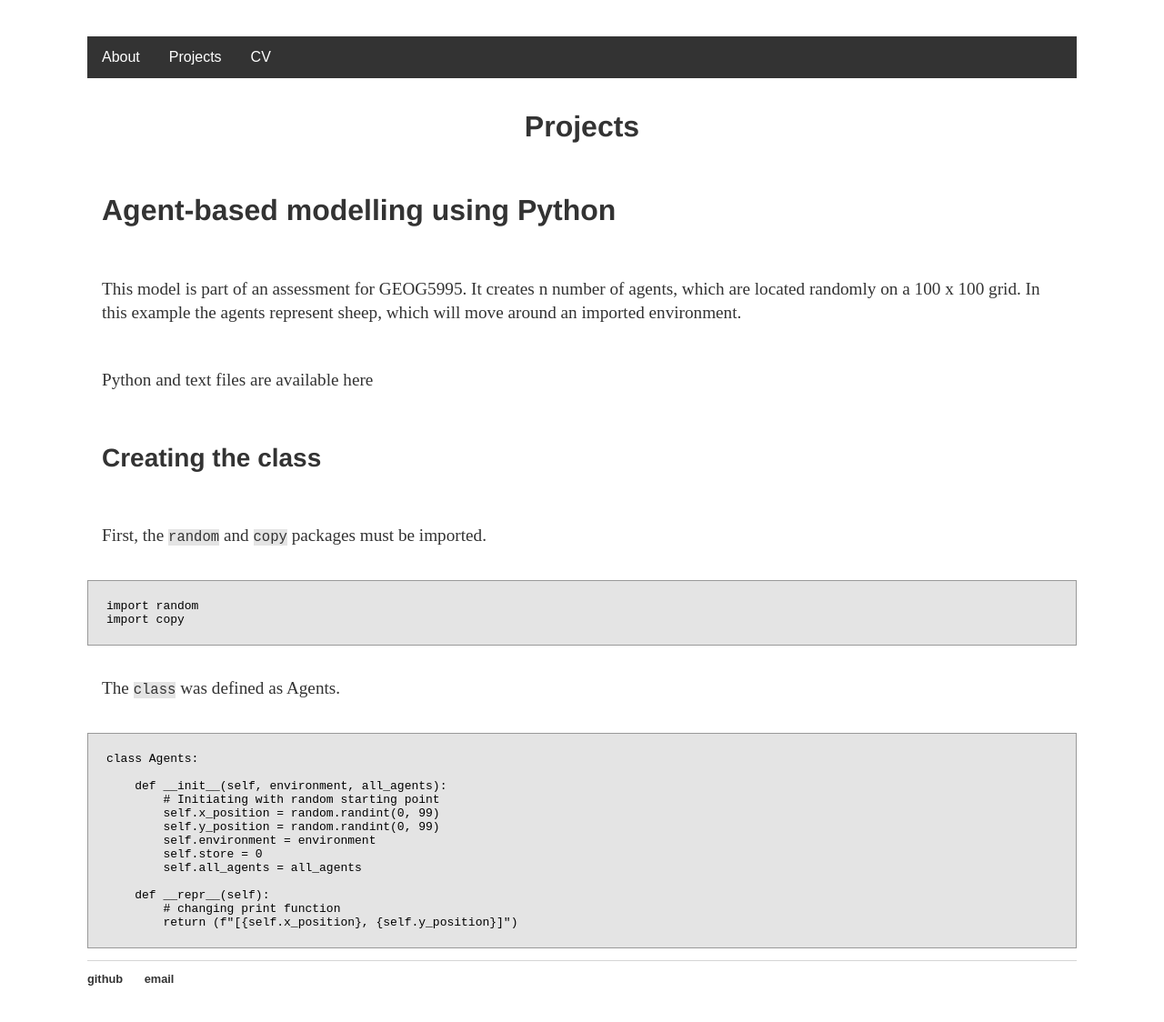
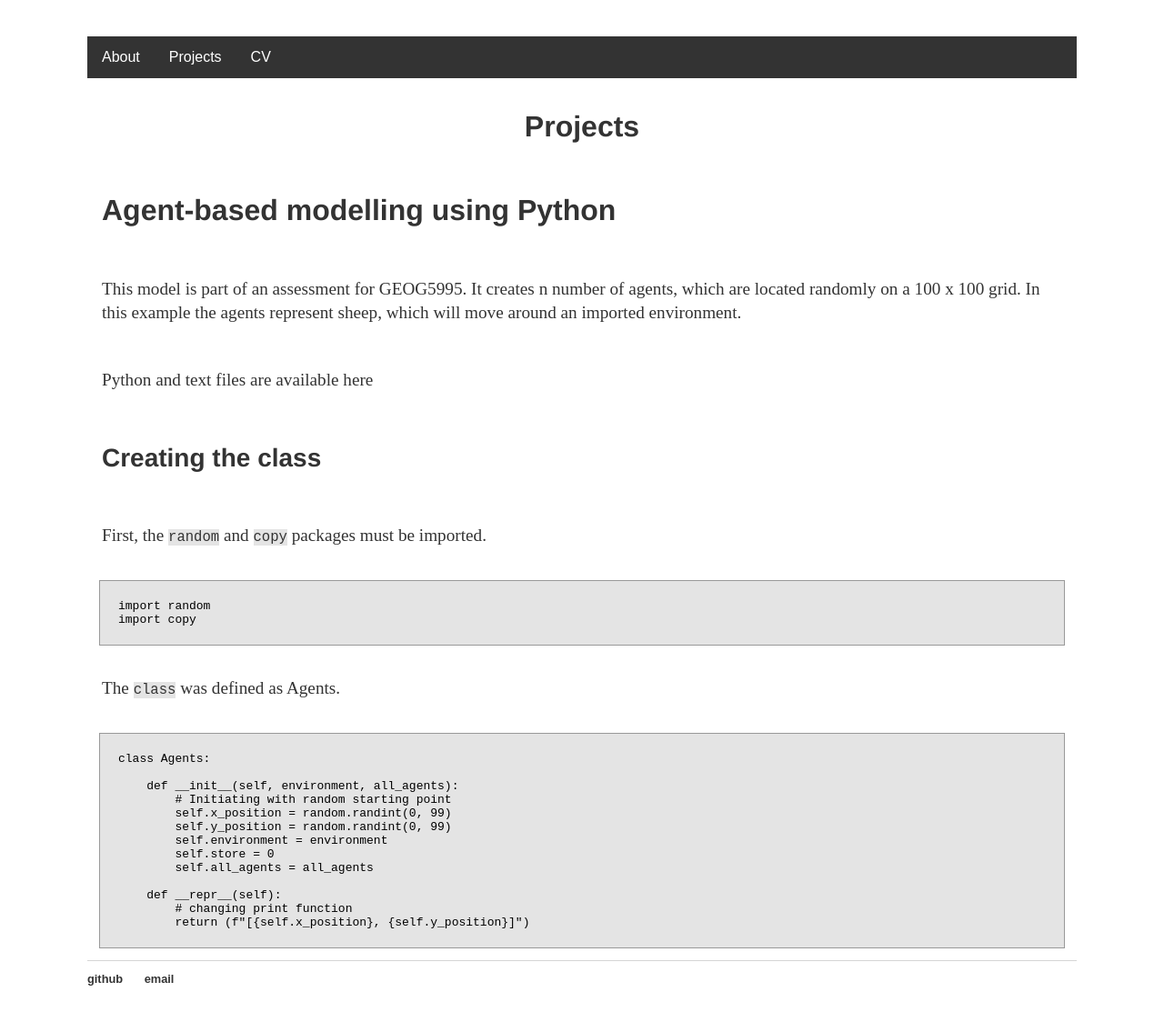
Before and after one commit to lena-kilian/lena-kilian.github.io, a Jekyll site: the page built from abm/index.md, in a window 1280 px wide. Shown: the whole page at 91% size. Built offline with Jekyll 4.4.1, drawn with Linux system fonts in a browser that asks for light colours; our own code applies the rules of GitHub Pages for plain Markdown files.

Commit message:
Update main.css

```diff
--- a/css/main.css
+++ b/css/main.css
@@ -130,7 +130,8 @@ pre code {
   border: 1px solid #999;
   display: block;
   padding: 20px;
-  white-space: pre;
+  margin-left: 1em;
+  margin-right:1em;
 }
 
 footer {
```
